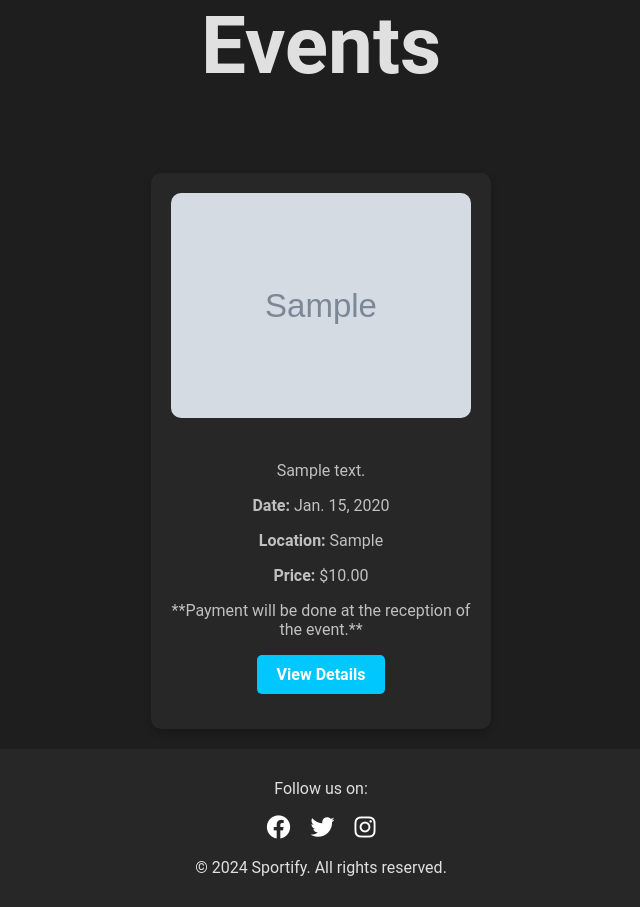
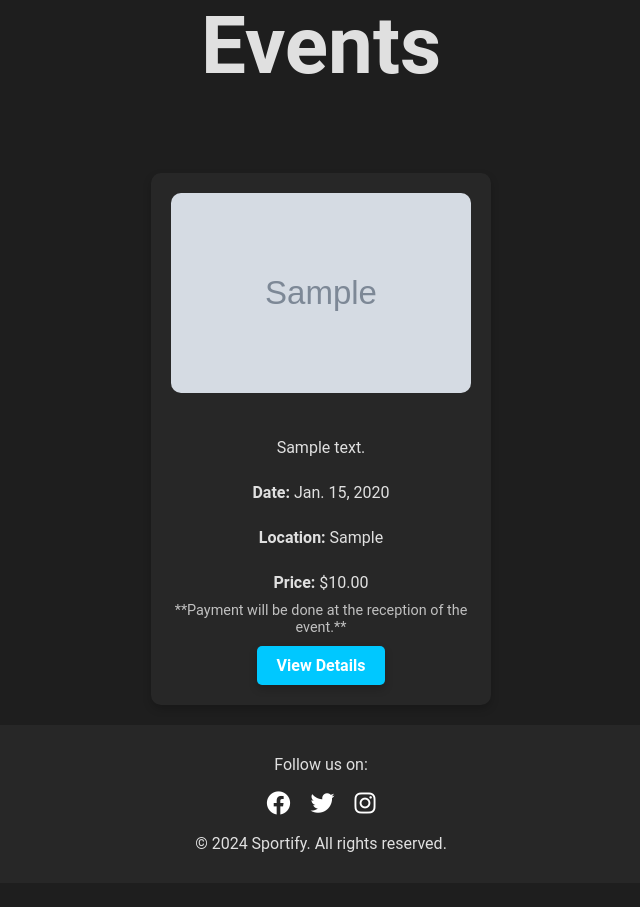
Before and after one commit to Jorritvans/sport_events, a Django app: page / in a window 1280 px wide. Shown: the part 872-1779 px from the top of the page, without its empty margins (319-959 px from the left). After the commit the page ends 1724 px from the top, so only its background shows below. Run offline with Django 4.2, Linux system fonts and the light colour scheme; tables that the repository leaves empty hold one stand-in row (values such as "Sample post"); grey boxes marked "Sample" are stand-in pictures.

Commit message:
finished home.html css

```diff
--- a/events/static/events/css/styles.css
+++ b/events/static/events/css/styles.css
@@ -175,12 +175,13 @@ body {
 .events-container {
     display: flex;
     flex-wrap: wrap;
-    justify-content: space-around;
-    width: 100%;
-    box-sizing: border-box;
+    justify-content: center;
 }
 
 .event-card {
+    display: flex;
+    flex-direction: column;
+    justify-content: space-between;
     background-color: #272727;
     margin: 20px;
     padding: 20px;
@@ -196,34 +197,44 @@ body {
 
 .event-card img {
     width: 100%;
-    height: auto;
+    height: 200px; /* Fixed height */
+    object-fit: cover; /* Ensures the image covers the area while maintaining aspect ratio */
     border-radius: 10px;
 }
 
 .event-card-content {
     text-align: center;
-    padding: 15px 0;
+    display: flex;
+    flex-direction: column;
+    justify-content: space-between;
+    flex-grow: 1;
 }
 
-.event-card h3 {
-    font-size: 1.5em;
+.event-card-content h3,
+.event-card-content p {
     margin-bottom: 10px;
 }
 
-.event-card p {
-    font-size: 1em;
+.event-card-content .payment-message {
     color: #c0c0c0;
+    font-size: 0.9em;
+    margin-top: auto;
 }
 
 .event-card .btn {
-    display: inline-block;
     background-color: #00c8ff;
     color: #ffffff;
     padding: 10px 20px;
     border-radius: 5px;
     text-decoration: none;
     font-weight: bold;
-    }
+    transition: background-color 0.3s, color 0.3s;
+    border: none;
+    cursor: pointer;
+    box-shadow: 0px 4px 8px rgba(0, 0, 0, 0.2);
+    align-self: center;
+    margin-top: auto;
+}
 
 .event-card .btn:hover {
     background-color: #0075ff;
```
